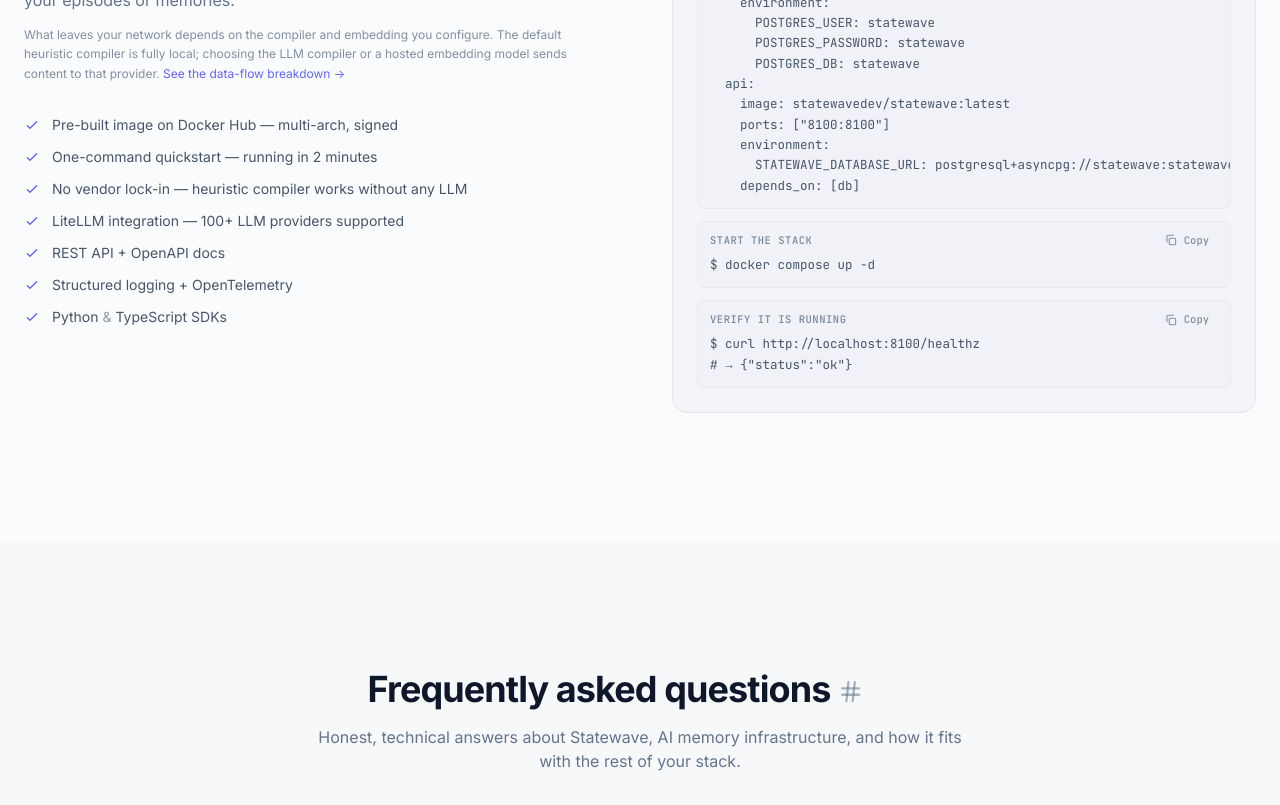
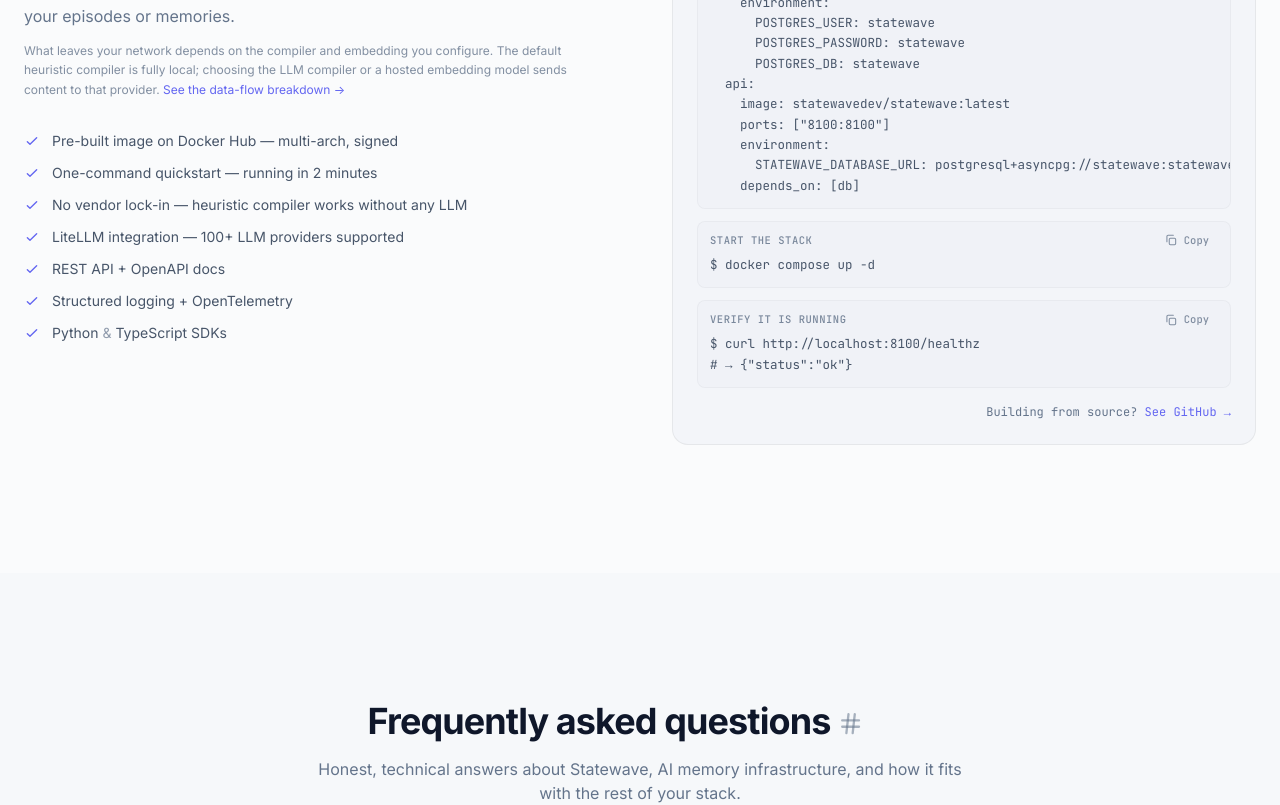
Before and after one commit to smaramwbc/statewave-web, a React (Vite) app: page / in a window 1280 px wide. Shown: the part 6110-6915 px from the top of the page. Built offline with nearby package versions, Linux system fonts and the light colour scheme; no server answers.

Commit message:
feat(web): add 'Building from source?' link under Docker quickstart

```diff
--- a/src/pages/DevelopersPage.tsx
+++ b/src/pages/DevelopersPage.tsx
@@ -355,6 +355,19 @@
               <pre className="text-theme-secondary overflow-x-auto px-3 pb-3 text-[12.5px] leading-relaxed"><code>{block.display}</code></pre>
             </div>
           ))}
+          {tab === 'docker' && (
+            <p className="pt-1 text-right text-xs text-theme-muted">
+              Building from source?{' '}
+              <a
+                href="https://github.com/smaramwbc/statewave"
+                target="_blank"
+                rel="noopener noreferrer"
+                className="text-accent hover:underline"
+              >
+                See GitHub →
+              </a>
+            </p>
+          )}
         </div>
       </div>
 
--- a/src/pages/HomePage.tsx
+++ b/src/pages/HomePage.tsx
@@ -940,6 +940,19 @@
                 <pre className="text-theme-secondary overflow-x-auto px-3 pb-3 text-[12.5px] leading-relaxed"><code>{block.display}</code></pre>
               </div>
             ))}
+            {tab === 'docker' && (
+              <p className="pt-1 text-right text-xs text-theme-muted">
+                Building from source?{' '}
+                <a
+                  href="https://github.com/smaramwbc/statewave"
+                  target="_blank"
+                  rel="noopener noreferrer"
+                  className="text-accent hover:underline"
+                >
+                  See GitHub →
+                </a>
+              </p>
+            )}
           </div>
         </div>
       </div>
```
